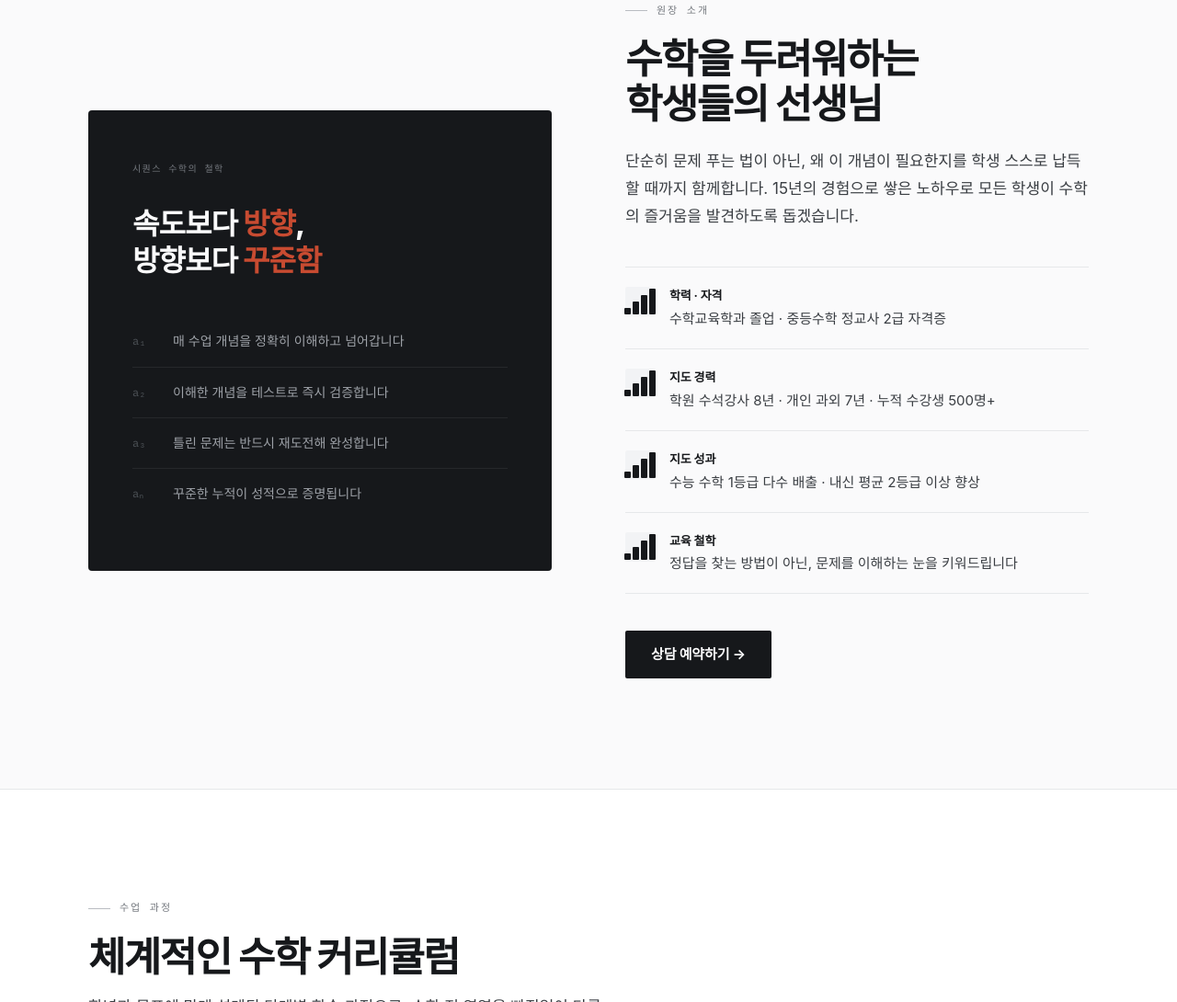
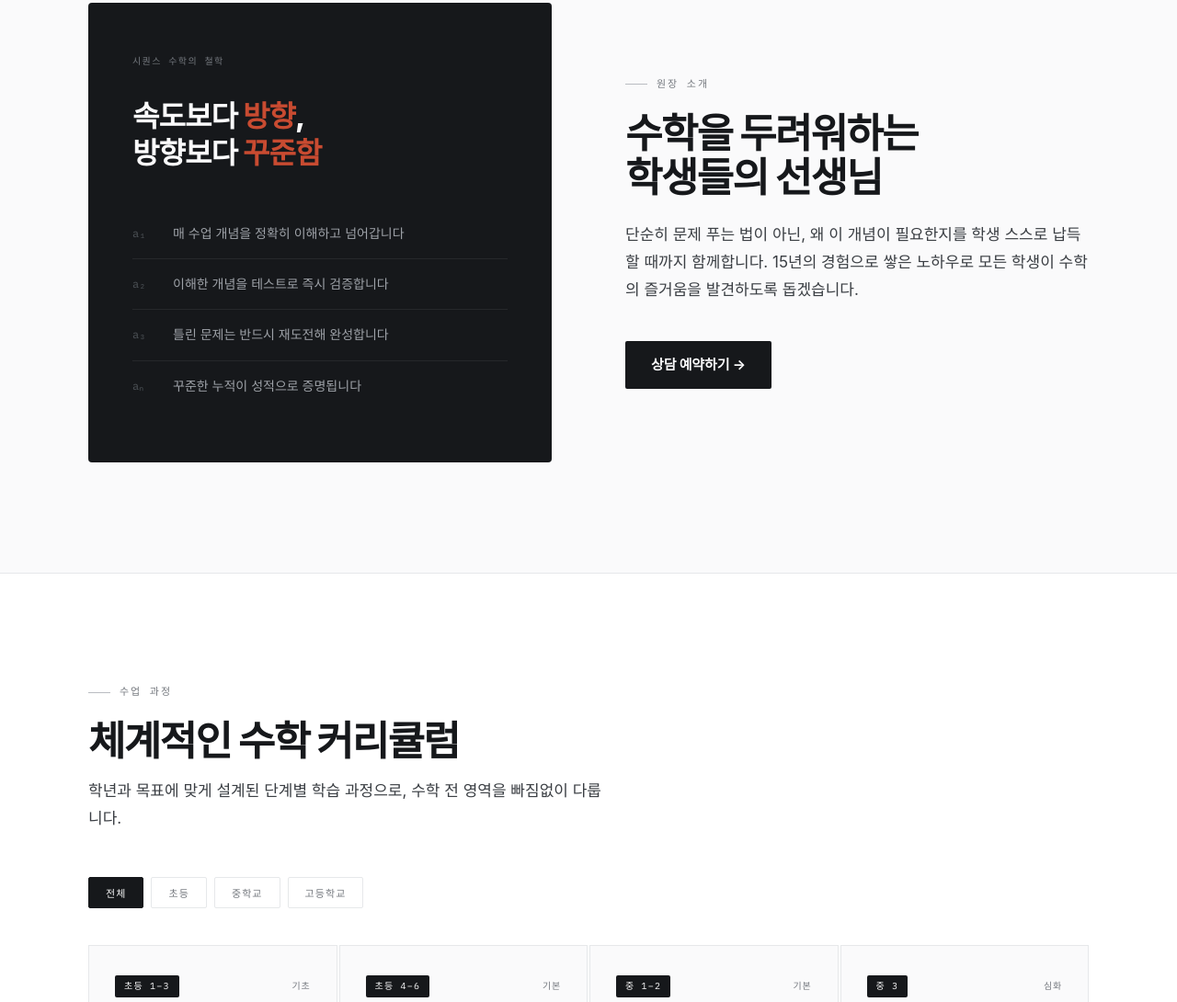
Before and after one commit to cha3489-cloud/we-math, a website built with Vite: page index.html in a window 1280 px wide. Shown: the part 1843-2933 px from the top of the page at 92% size. Built offline with nearby package versions, Linux system fonts and the light colour scheme; a web font is replaced by a local one.

Commit message:
Remove about section list items (학력자격, 지도경력, 지도성과, 교육철학)
Co-Authored-By: Claude Sonnet 4.6 <noreply@anthropic.com>

```diff
--- a/index.html
+++ b/index.html
@@ -238,46 +238,7 @@
           단순히 문제 푸는 법이 아닌, 왜 이 개념이 필요한지를 학생 스스로 납득할 때까지 함께합니다. 15년의 경험으로 쌓은 노하우로 모든 학생이 수학의 즐거움을 발견하도록 돕겠습니다.
         </p>
 
-        <ul class="about-list reveal reveal-d3">
-          <li class="about-list-item">
-            <div class="about-list-icon">
-              <div class="seqmark sm"><span class="u"></span><span class="u"></span><span class="u"></span><span class="u"></span></div>
-            </div>
-            <div>
-              <strong>학력 · 자격</strong>
-              수학교육학과 졸업 · 중등수학 정교사 2급 자격증
-            </div>
-          </li>
-          <li class="about-list-item">
-            <div class="about-list-icon">
-              <div class="seqmark sm"><span class="u"></span><span class="u"></span><span class="u"></span><span class="u"></span></div>
-            </div>
-            <div>
-              <strong>지도 경력</strong>
-              학원 수석강사 8년 · 개인 과외 7년 · 누적 수강생 500명+
-            </div>
-          </li>
-          <li class="about-list-item">
-            <div class="about-list-icon">
-              <div class="seqmark sm"><span class="u"></span><span class="u"></span><span class="u"></span><span class="u"></span></div>
-            </div>
-            <div>
-              <strong>지도 성과</strong>
-              수능 수학 1등급 다수 배출 · 내신 평균 2등급 이상 향상
-            </div>
-          </li>
-          <li class="about-list-item">
-            <div class="about-list-icon">
-              <div class="seqmark sm"><span class="u"></span><span class="u"></span><span class="u"></span><span class="u"></span></div>
-            </div>
-            <div>
-              <strong>교육 철학</strong>
-              정답을 찾는 방법이 아닌, 문제를 이해하는 눈을 키워드립니다
-            </div>
-          </li>
-        </ul>
-
-        <a href="#contact" class="btn-fill reveal reveal-d4">상담 예약하기 →</a>
+        <a href="#contact" class="btn-fill reveal reveal-d3">상담 예약하기 →</a>
       </div>
     </div>
   </div>
```
